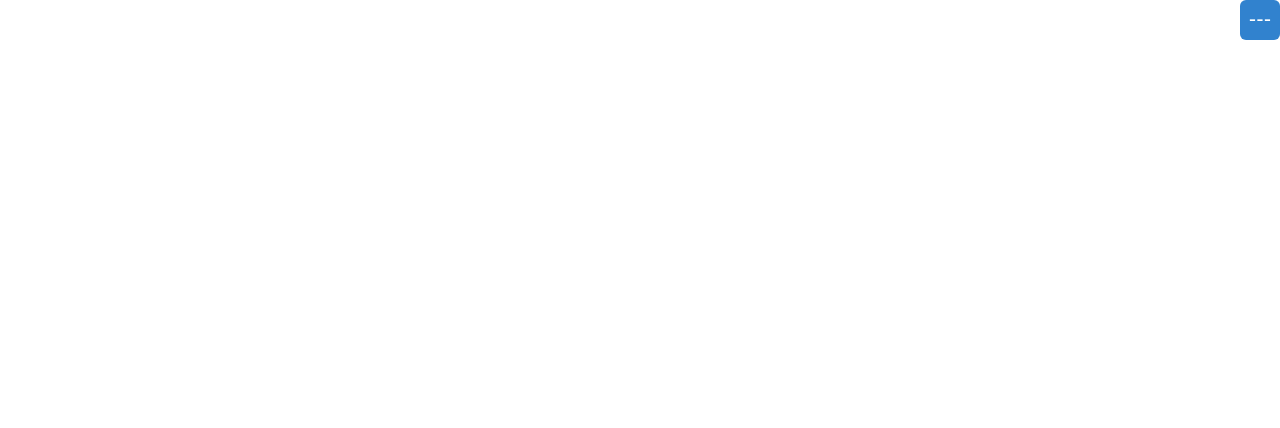
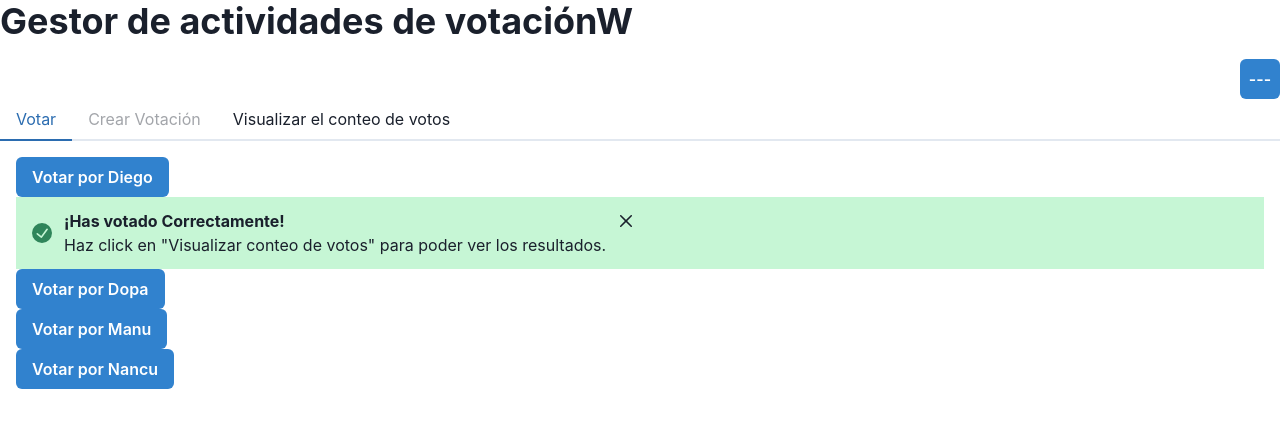
Before and after one commit to Dop1ta/asambleaWeb, a Next.js app in the folder frontend/: page /create_voting_activity in a window 1280 px wide. Shown: the top 428 px of the page. Built offline with nearby package versions, Linux system fonts and the light colour scheme.

Commit message:
Kortedie

```diff
--- /dev/null
+++ b/frontend/components/Alerts.jsx
@@ -0,0 +1,39 @@
+import {
+    Alert,
+    AlertIcon,
+    AlertTitle,
+    AlertDescription,
+    Button,
+    CloseButton,
+    useDisclosure,
+    Box
+  } from '@chakra-ui/react'
+
+  function Alerts_votingActivity({s}) {
+    const {
+      isOpen: isVisible,
+      onClose,
+      onOpen,
+    } = useDisclosure({ defaultIsOpen: s })
+
+    return isVisible ? (
+      <Alert status='success'>
+        <AlertIcon />
+        <Box>
+          <AlertTitle>¡Has votado Correctamente!</AlertTitle>
+          <AlertDescription>
+            Haz click en "Visualizar conteo de votos" para poder ver los resultados.
+          </AlertDescription>
+        </Box>
+        <CloseButton
+          alignSelf='flex-start'
+          position='relative'
+          right={-1}
+          top={-1}
+          onClick={onClose}
+        />
+      </Alert>
+    ) : (onClose)
+  }
+
+export default Alerts_votingActivity;
--- /dev/null
+++ b/frontend/components/ButtonAlertVoting.jsx
@@ -0,0 +1,11 @@
+import {Button } from '@chakra-ui/react'
+import Alerts_votingActivity from './Alerts';
+
+function ButtonAlertVoting (){
+    return(<div><Button colorScheme="blue">Votar por Diego</Button>
+    <Alerts_votingActivity s = "true"></Alerts_votingActivity>
+    </div>
+    )
+}
+
+export default ButtonAlertVoting;
--- /dev/null
+++ b/frontend/components/Tab_votingActivity.jsx
@@ -0,0 +1,25 @@
+import { Tabs, TabList, TabPanels, Tab, TabPanel, Button } from '@chakra-ui/react'
+import ButtonAlertVoting from './ButtonAlertVoting';
+
+
+function Tab_votingActivity() {
+    return (
+      <Tabs>
+        <TabList>
+          <Tab>Votar</Tab>
+          <Tab isDisabled>Crear Votación</Tab>
+          <Tab>Visualizar el conteo de votos</Tab>
+        </TabList>
+        <TabPanels>
+          <TabPanel><ButtonAlertVoting typeof='sumbit'></ButtonAlertVoting>
+          <div><Button colorScheme="blue" >Votar por Dopa</Button></div>
+          <div><Button colorScheme="blue">Votar por Manu</Button></div>
+          <div><Button colorScheme="blue">Votar por Nancu</Button></div></TabPanel>
+          <TabPanel>Crear Votación</TabPanel>
+          <TabPanel>Visualizar el conteo de votos</TabPanel>
+        </TabPanels>
+      </Tabs>
+    )
+  }
+
+export default Tab_votingActivity;
--- a/frontend/pages/create_voting_activity.jsx
+++ b/frontend/pages/create_voting_activity.jsx
@@ -1,11 +1,17 @@
+import { Heading, Tab } from '@chakra-ui/react'
 import React from 'react'
 import MenuButtonIcon from '../components/MenuButton'
+import Tab_votingActivity from '../components/Tab_votingActivity'
 
 const create_voting_activity = () => {
     return (
-    <div align="right">
+    <body>
+        <Heading mb="4">Gestor de actividades de votaciónW</Heading>
+        <div align="right">
         <MenuButtonIcon></MenuButtonIcon>
-    </div>
+        </div>
+        <div><Tab_votingActivity></Tab_votingActivity></div>
+    </body>
     )
 }
 
```
